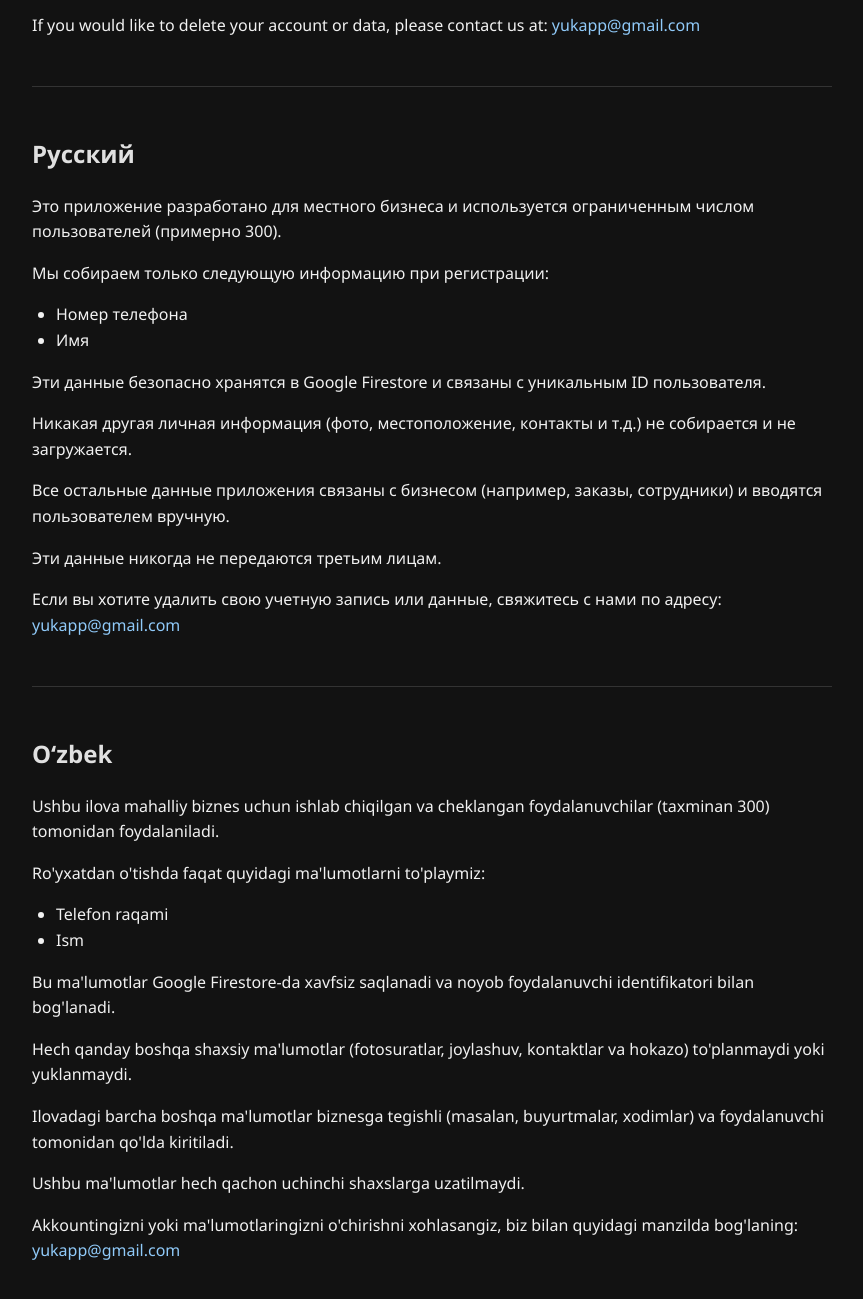
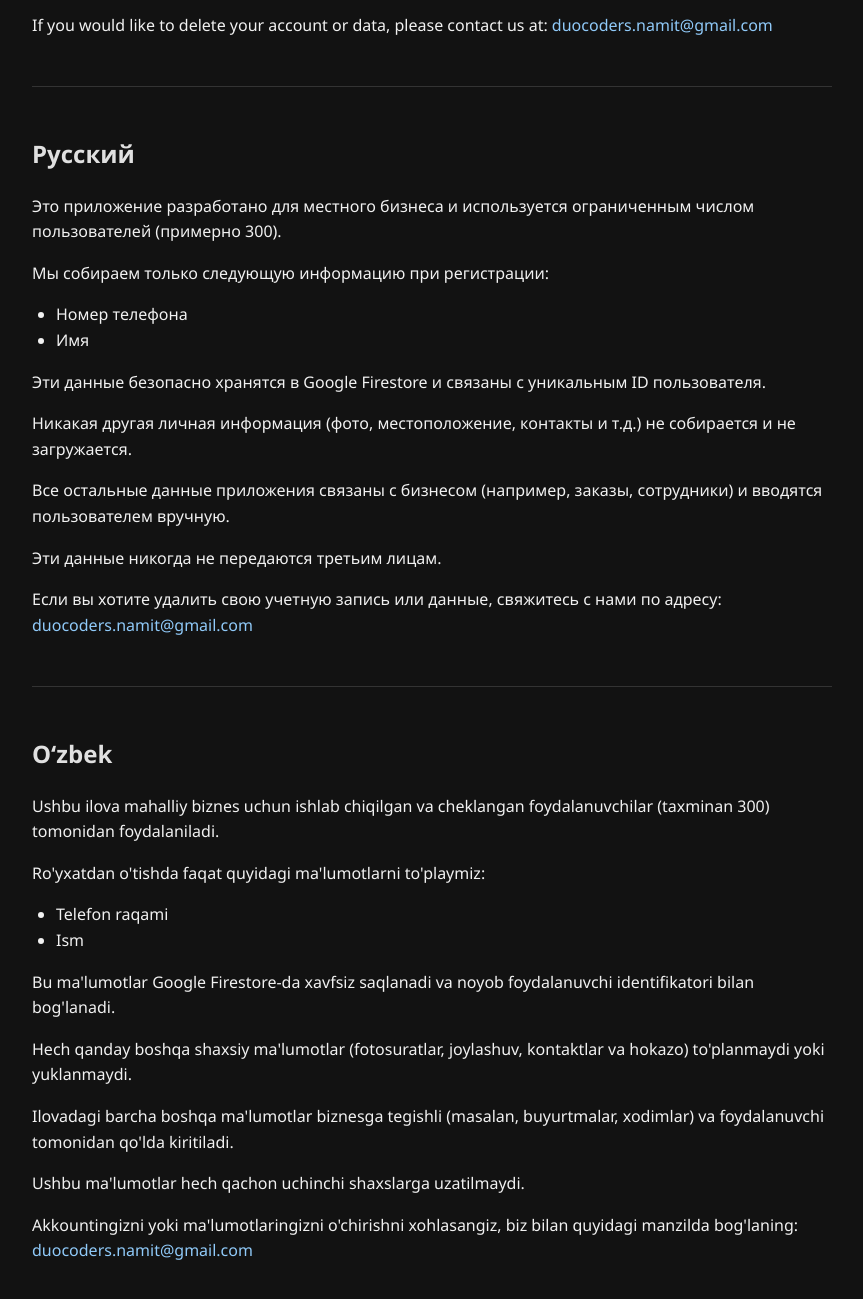
Before and after one commit to NamItDuo/yuk-privacy-policy, a plain HTML site: page index.html in a window 1280 px wide. Shown: the part 499-1798 px from the top of the page, without its empty margins (208-1071 px from the left). Drawn offline with Linux system fonts and the light colour scheme.

Commit message:
the email address has been changed

```diff
--- a/index.html
+++ b/index.html
@@ -66,7 +66,7 @@
     <p>No other personal information (photos, location, contacts, etc.) is collected or uploaded by the user.</p>
     <p>All other app data is business-related (e.g., orders, employees) and entered manually by the user.</p>
     <p>This data is never shared with third parties.</p>
-    <p>If you would like to delete your account or data, please contact us at: <a href="mailto:yukapp@gmail.com">yukapp@gmail.com</a></p>
+    <p>If you would like to delete your account or data, please contact us at: <a href="mailto:duocoders.namit@gmail.com">duocoders.namit@gmail.com</a></p>
   </div>
 
   <div class="section">
@@ -81,7 +81,7 @@
     <p>Никакая другая личная информация (фото, местоположение, контакты и т.д.) не собирается и не загружается.</p>
     <p>Все остальные данные приложения связаны с бизнесом (например, заказы, сотрудники) и вводятся пользователем вручную.</p>
     <p>Эти данные никогда не передаются третьим лицам.</p>
-    <p>Если вы хотите удалить свою учетную запись или данные, свяжитесь с нами по адресу: <a href="mailto:yukapp@gmail.com">yukapp@gmail.com</a></p>
+    <p>Если вы хотите удалить свою учетную запись или данные, свяжитесь с нами по адресу: <a href="mailto:duocoders.namit@gmail.com">duocoders.namit@gmail.com</a></p>
   </div>
 
   <div class="section">
@@ -96,7 +96,7 @@
     <p>Hech qanday boshqa shaxsiy ma'lumotlar (fotosuratlar, joylashuv, kontaktlar va hokazo) to'planmaydi yoki yuklanmaydi.</p>
     <p>Ilovadagi barcha boshqa ma'lumotlar biznesga tegishli (masalan, buyurtmalar, xodimlar) va foydalanuvchi tomonidan qo'lda kiritiladi.</p>
     <p>Ushbu ma'lumotlar hech qachon uchinchi shaxslarga uzatilmaydi.</p>
-    <p>Akkountingizni yoki ma'lumotlaringizni o'chirishni xohlasangiz, biz bilan quyidagi manzilda bog'laning: <a href="mailto:yukapp@gmail.com">yukapp@gmail.com</a></p>
+    <p>Akkountingizni yoki ma'lumotlaringizni o'chirishni xohlasangiz, biz bilan quyidagi manzilda bog'laning: <a href="mailto:duocoders.namit@gmail.com">duocoders.namit@gmail.com</a></p>
   </div>
 </body>
 </html>
```
